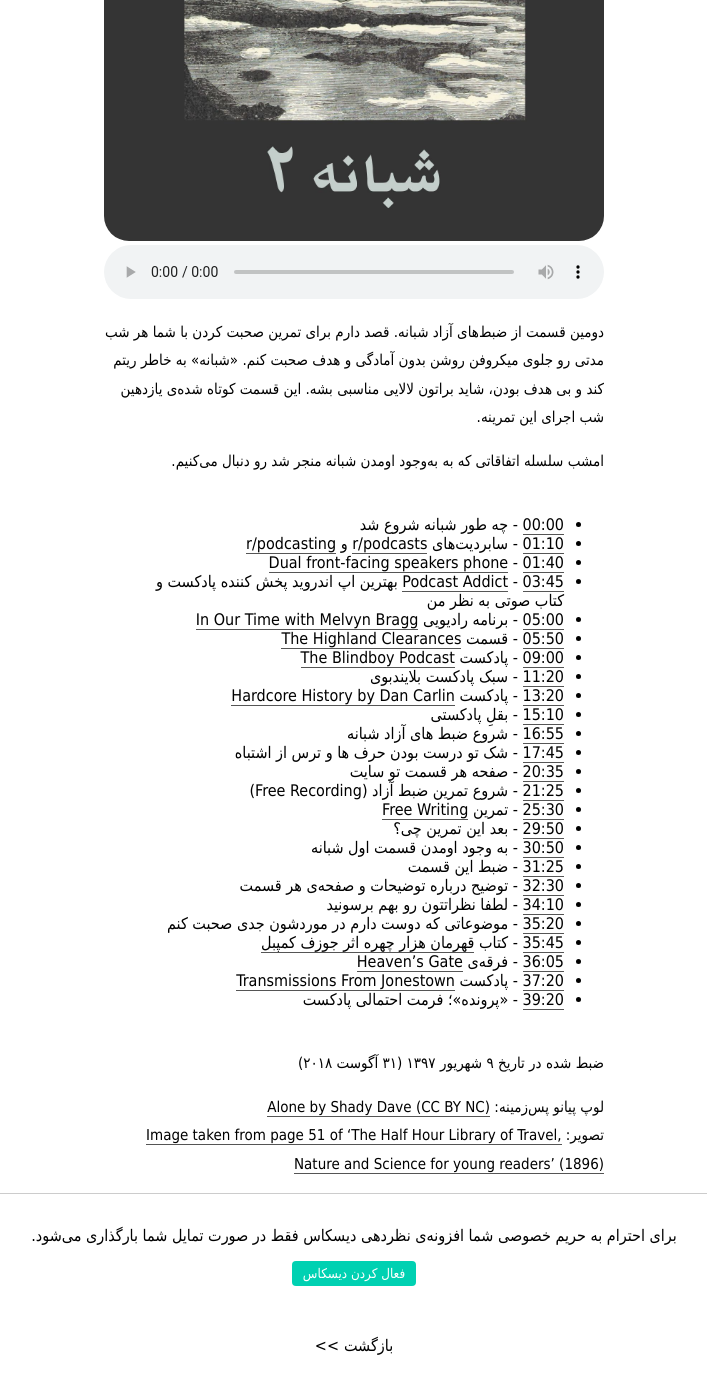
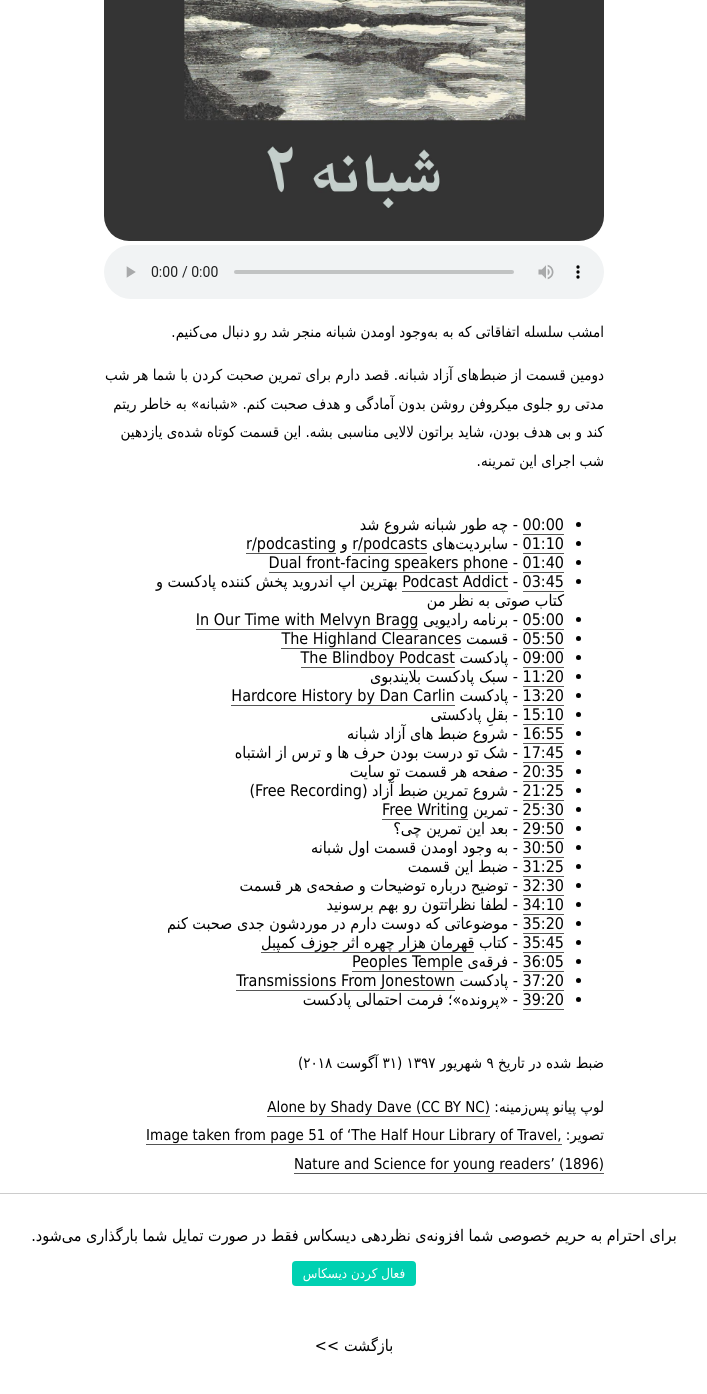
Before and after one commit to mohsend/mehsen.ir, a Jekyll site: the page built from _posts/2018-09-03-shabane-002.md, in a window 1280 px wide and 1400 px high, scrolled down 561 px. Shown: the top 1394 px of the window, without its empty margins (286-993 px from the left). Built offline with Jekyll 4.4.1, drawn with Linux system fonts in a browser that asks for light colours; some web fonts are replaced.

Commit message:
Fix links

```diff
--- a/_posts/2018-09-03-shabane-002.md
+++ b/_posts/2018-09-03-shabane-002.md
@@ -18,9 +18,9 @@
     file: http://archive.org/download/2018-09-04-Shabane-002/2018-09-04-shabane-002.ogg
     size: 23818857
 ---
+امشب سلسله اتفاقاتی که به به‌وجود اومدن شبانه منجر شد رو دنبال می‌کنیم.
+
 دومین قسمت از ضبط‌های آزاد شبانه. قصد دارم برای تمرین صحبت کردن با شما هر شب مدتی رو جلوی میکروفن روشن بدون آمادگی و هدف صحبت کنم. «شبانه» به خاطر ریتم کند و بی هدف بودن، شاید براتون لالایی مناسبی بشه. این قسمت کوتاه شده‌ی یازدهین شب اجرای این تمرینه.
-
-امشب سلسله اتفاقاتی که به به‌وجود اومدن شبانه منجر شد رو دنبال می‌کنیم.
 
 * 00:00 - چه طور شبانه شروع شد
 * 01:10 - سابردیت‌های [r/podcasts](https://reddit.com/r/podcasts) و [r/podcasting](https://reddit.com/r/podcasting)
@@ -43,8 +43,8 @@
 * 32:30 - توضیح درباره توضیحات و صفحه‌ی هر قسمت
 * 34:10 - لطفا نظراتتون رو بهم برسونید
 * 35:20 - موضوعاتی که دوست دارم در موردشون جدی صحبت کنم
-* 35:45 - کتاب [قهرمان هزار چهره اثر جوزف کمپبل](https://www.adinehbook.com/gp/product/9645599644)
-* 36:05 - فرقه‌ی [Heaven's Gate](https://en.wikipedia.org/wiki/Heaven%2527s_Gate_%28religious_group%29)
+* 35:45 - کتاب [قهرمان هزار چهره اثر جوزف کمپبل](https://www.goodreads.com/book/show/8329899)
+* 36:05 - فرقه‌ی [Peoples Temple](https://en.wikipedia.org/wiki/Peoples_Temple)
 * 37:20 - پادکست [Transmissions From Jonestown](https://itunes.apple.com/us/podcast/transmissions-from-jonestown/id1308803723)
 * 39:20 - «پرونده»؛ فرمت احتمالی پادکست
 
```
